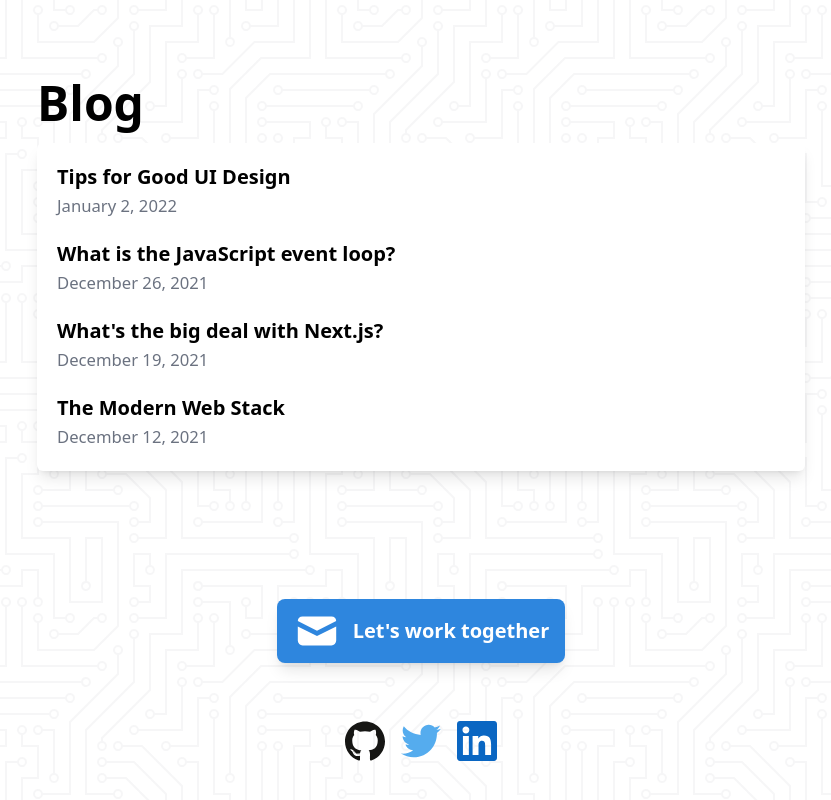
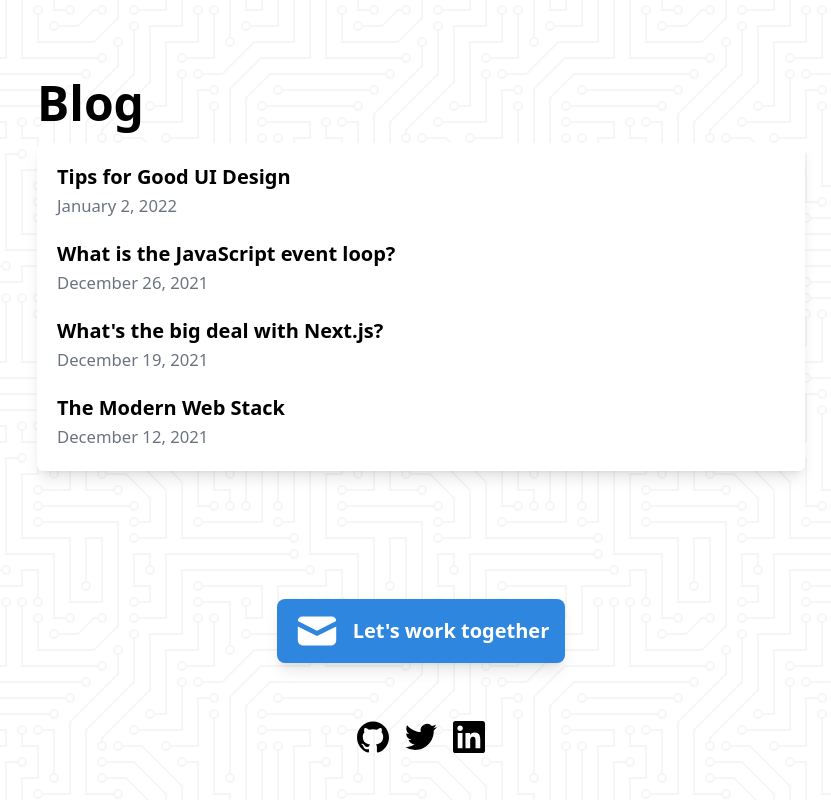
Before and after one commit to neilgebhard/neilgebhard.com, a Next.js app: page / in a window 1280 px wide. Shown: the part 2455-3255 px from the top of the page, without its empty margins (219-1050 px from the left). Built offline with nearby package versions, Linux system fonts and the light colour scheme.

Commit message:
:recycle: Update icons

```diff
--- a/components/Footer.tsx
+++ b/components/Footer.tsx
@@ -1,5 +1,5 @@
-import Image from "next/image";
 import { MailIcon } from "@heroicons/react/solid";
+import { SiGithub, SiLinkedin, SiTwitter } from "react-icons/si";
 
 export default function Footer() {
   return (
@@ -13,33 +13,17 @@ export default function Footer() {
       <ul className="list-none flex items-center justify-center gap-x-4">
         <li>
           <a href="https://github.com/neilgebhard" target="_blank">
-            <Image
-              src="/svg/tech/github-icon.svg"
-              height={40}
-              width={40}
-              alt="Github"
-              className="shadow-2xl"
-            />
+            <SiGithub size="2rem" title="GitHub" color="black" />
           </a>
         </li>
         <li>
           <a href="https://twitter.com/neil_gebhard" target="_blank">
-            <Image
-              src="/svg/tech/twitter.svg"
-              height={40}
-              width={40}
-              alt="Twitter"
-            />
+            <SiTwitter size="2rem" title="Twitter" color="black" />
           </a>
         </li>
         <li>
           <a href="https://www.linkedin.com/in/neilgebhard/" target="_blank">
-            <Image
-              src="/svg/tech/linkedin-icon.svg"
-              height={40}
-              width={40}
-              alt="Linked In"
-            />
+            <SiLinkedin size="2rem" title="LinkedIn" color="black" />
           </a>
         </li>
       </ul>
```
